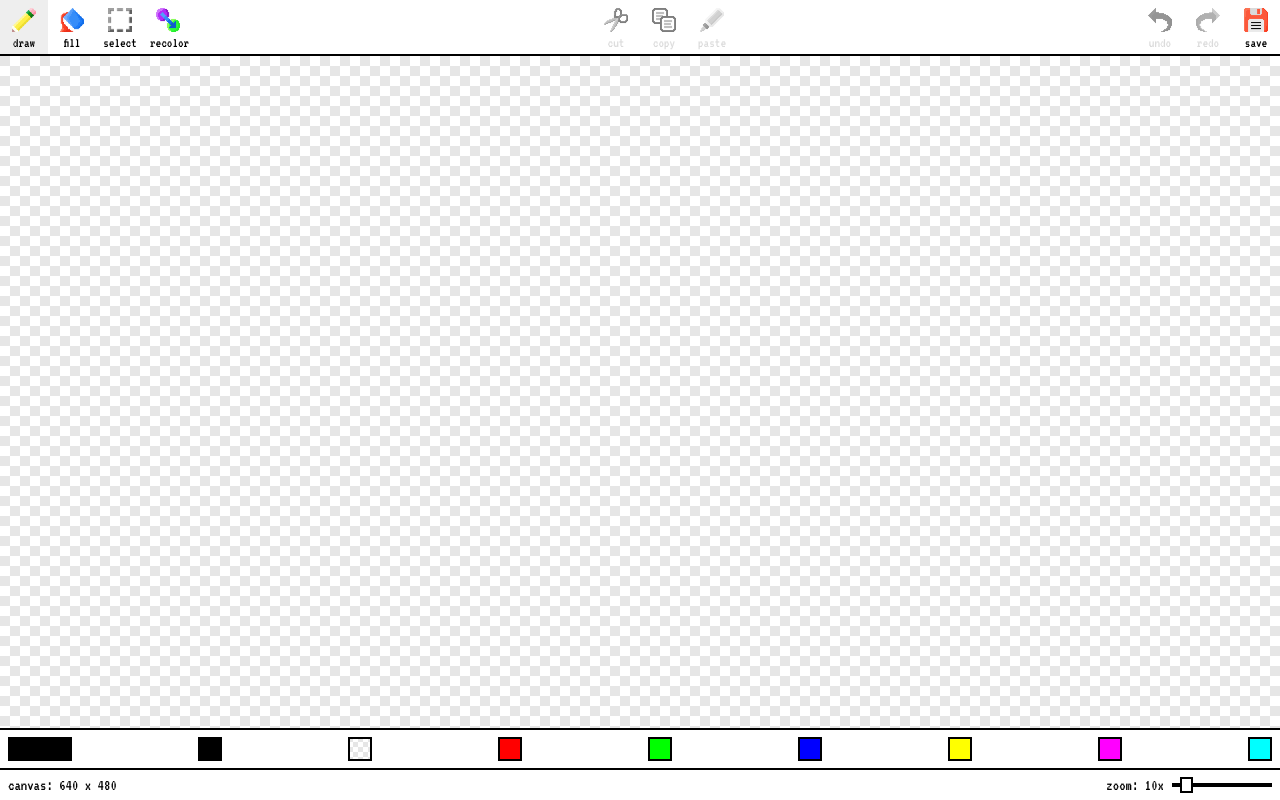
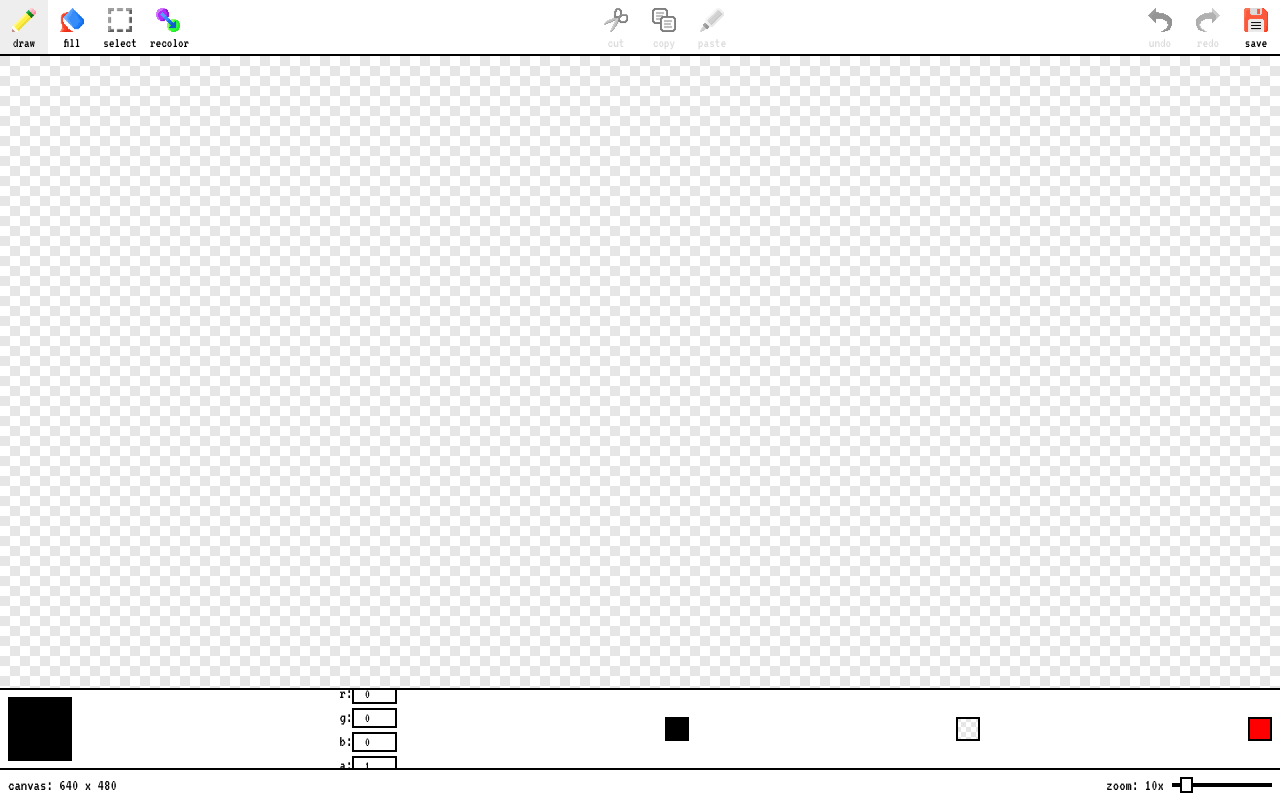
Before and after one commit to reid47/redraw, a React (Create React App) app: page / in a window 1280 px wide. Built offline with nearby package versions, Linux system fonts and the light colour scheme.

Commit message:
Working on color editor/picker

```diff
--- a/src/components/App.js
+++ b/src/components/App.js
@@ -8,6 +8,7 @@ import { pushUndo, doUndo, doRedo, canUndo, canRedo } from '../history';
 import { setClipboardData, getClipboardData } from '../clipboard';
 import { toSVG } from '../canvas-helpers';
 import { saveCanvasData, loadCanvasData } from '../storage';
+import { fromRGBA } from '../rgba';
 import * as tools from '../tools';
 const noop = () => null;
 
@@ -17,16 +18,11 @@ export class App extends React.Component {
 
     this.state = {
       mode: 'draw',
-      currentColor: 'rgba(0, 0, 0, 1)',
+      currentColor: { r: 0, g: 0, b: 0, a: 1 },
       colorPalette: [
-        'rgba(0,0,0,1)',
-        'rgba(0,0,0,0)',
-        'rgba(255,0,0,1)',
-        'rgba(0,255,0,1)',
-        'rgba(0,0,255,1)',
-        'rgba(255,255,0,1)',
-        'rgba(255,0,255,1)',
-        'rgba(0,255,255,1)'
+        { r: 0, g: 0, b: 0, a: 1 },
+        { r: 0, g: 0, b: 0, a: 0 },
+        { r: 255, g: 0, b: 0, a: 1 }
       ],
       pixelSize: 10,
       canvasWidth: 640,
@@ -61,7 +57,7 @@ export class App extends React.Component {
   }
 
   changeCurrentColor = newColor => {
-    this.ctx.fillStyle = newColor;
+    this.ctx.fillStyle = fromRGBA(newColor);
     this.setState({ currentColor: newColor });
   }
 
@@ -190,6 +186,7 @@ export class App extends React.Component {
           onDrawStart: (tools[mode].onDrawStart || noop).bind(this),
           onDrawMove: (tools[mode].onDrawMove || noop).bind(this),
           onDrawEnd: (tools[mode].onDrawEnd || noop).bind(this),
+          forceUpdate: () => this.forceUpdate()
         }}/>
 
         <ColorBar {...{
--- a/src/components/Canvas.js
+++ b/src/components/Canvas.js
@@ -10,24 +10,25 @@ export class Canvas extends React.Component {
   }
 
   handleDrawStart = evt => {
-    const { pixelSize } = this.props;
+    const { pixelSize, forceUpdate } = this.props;
     const rect = this.canvas.getBoundingClientRect();
     const x = Math.floor((evt.clientX - rect.left) / pixelSize);
     const y = Math.floor((evt.clientY - rect.top) / pixelSize);
-    this.props.onDrawStart({ evt, ctx: this.ctx, x, y, ghostCtx: this.ghostCtx });
+    this.props.onDrawStart({ evt, ctx: this.ctx, x, y, ghostCtx: this.ghostCtx, forceUpdate });
   }
 
   handleDrawMove = evt => {
-    const { pixelSize } = this.props;
+    const { pixelSize, forceUpdate } = this.props;
     const rect = this.canvas.getBoundingClientRect();
     const x = Math.floor((evt.clientX - rect.left) / pixelSize);
     const y = Math.floor((evt.clientY - rect.top) / pixelSize);
     this.props.updateMousePosition(x, y);
-    this.props.onDrawMove({ evt, ctx: this.ctx, x, y, ghostCtx: this.ghostCtx });
+    this.props.onDrawMove({ evt, ctx: this.ctx, x, y, ghostCtx: this.ghostCtx, forceUpdate });
   }
 
   handleDrawEnd = evt => {
-    this.props.onDrawEnd({ evt, ctx: this.ctx, ghostCtx: this.ghostCtx });
+    const { forceUpdate } = this.props;
+    this.props.onDrawEnd({ evt, ctx: this.ctx, ghostCtx: this.ghostCtx, forceUpdate });
   }
 
   render() {
--- a/src/components/ColorBar.js
+++ b/src/components/ColorBar.js
@@ -1,4 +1,5 @@
 import React from 'react';
+import { fromRGBA } from '../rgba';
 
 export const ColorBar = ({
   currentColor,
@@ -8,7 +9,58 @@ export const ColorBar = ({
   return <div className="ColorBar">
     <div className="ColorBar-current-color-bg">
       <div className="ColorBar-current-color"
-        style={{ backgroundColor: currentColor }} />
+        style={{ backgroundColor: fromRGBA(currentColor) }} />
+    </div>
+
+    <div className="ColorBar-color-editor">
+      <div>
+        <label htmlFor="ColorBar-color-editor-r">r:</label>
+        <input id="ColorBar-color-editor-r"
+          type="number" min="0" max="255"
+          value={currentColor.r}
+          onChange={evt => changeCurrentColor({
+            r: evt.target.valueAsNumber,
+            g: currentColor.g,
+            b: currentColor.b,
+            a: currentColor.a
+          })}/>
+      </div>
+      <div>
+        <label htmlFor="ColorBar-color-editor-g">g:</label>
+        <input id="ColorBar-color-editor-g"
+          type="number" min="0" max="255"
+          value={currentColor.g}
+          onChange={evt => changeCurrentColor({
+            r: currentColor.r,
+            g: evt.target.valueAsNumber,
+            b: currentColor.b,
+            a: currentColor.a
+          })}/>
+      </div>
+      <div>
+        <label htmlFor="ColorBar-color-editor-b">b:</label>
+        <input id="ColorBar-color-editor-b"
+          type="number" min="0" max="255"
+          value={currentColor.b}
+          onChange={evt => changeCurrentColor({
+            r: currentColor.r,
+            g: currentColor.g,
+            b: evt.target.valueAsNumber,
+            a: currentColor.a
+          })}/>
+      </div>
+      <div>
+        <label htmlFor="ColorBar-color-editor-a">a:</label>
+        <input id="ColorBar-color-editor-a"
+          type="number" min="0" max="1" step="0.1"
+          value={currentColor.a}
+          onChange={evt => changeCurrentColor({
+            r: currentColor.r,
+            g: currentColor.g,
+            b: currentColor.b,
+            a: evt.target.valueAsNumber
+          })}/>
+      </div>
     </div>
 
     {colorPalette.map((color, i) => {
@@ -16,7 +68,7 @@ export const ColorBar = ({
         className="ColorBar-color-button-bg">
         <button type="button"
           className="ColorBar-color-button"
-          style={{ backgroundColor: color }}
+          style={{ backgroundColor: fromRGBA(color) }}
           onClick={() => changeCurrentColor(color)} />
       </div>
     })}
--- a/src/to-rgba.js
+++ b/src/rgba.js
@@ -28,3 +28,10 @@ export const toRGBA = colorString => {
   // 1x1 rectangle and return that.
   return [...ctx.getImageData(0, 0, 1, 1).data];
 };
+
+/**
+ * Given an object representation of a color (e.g.
+ * {r: 1, g: 1, b: 1, a: 1}), convert it into a string.
+ */
+export const fromRGBA = ({r, g, b, a}) =>
+  `rgba(${r}, ${g}, ${b}, ${a})`;
--- a/src/stylesheets/_ColorBar.scss
+++ b/src/stylesheets/_ColorBar.scss
@@ -1,6 +1,6 @@
 .ColorBar {
   flex: 0 0 auto;
-  height: $unit * 5;
+  height: $unit * 10;
   background-color: #fff;
   line-height: $unit * 3;
   padding-left: $unit;
@@ -17,12 +17,12 @@
   background-size: 10px 10px;
   background-position: 0 0, 5px 5px;
   width: $unit * 8;
-  height: $unit * 3;
+  height: $unit * 8;
 }
 
 .ColorBar-current-color {
   width: $unit * 8;
-  height: $unit * 3;
+  height: $unit * 8;
   border: 2px solid black;
 }
 
@@ -40,3 +40,12 @@
   height: $unit * 3;
   border: 2px solid black;
 }
+
+.ColorBar-color-editor {
+  input {
+    background: transparent;
+    border: 2px solid black;
+    font-family: inherit;
+    text-align: center;
+  }
+}
--- a/src/tools/fill.js
+++ b/src/tools/fill.js
@@ -1,9 +1,9 @@
 import { pushUndo } from '../history';
-import { toRGBA } from '../to-rgba';
+import { toRGBA } from '../rgba';
 import { saveCanvasData } from '../storage';
 
 export const fill = {
-  onDrawStart({ctx, x, y}) {
+  onDrawStart({ctx, x, y, forceUpdate}) {
     const [r0, g0, b0, a0] = toRGBA(ctx.fillStyle);
     const [r1, g1, b1, a1] = ctx.getImageData(x, y, 1, 1).data;
 
@@ -12,7 +12,7 @@ export const fill = {
       return;
     }
 
-    pushUndo(ctx, this.forceUpdate());
+    pushUndo(ctx, forceUpdate);
 
     const imageData = ctx.getImageData(0, 0, ctx.canvas.width, ctx.canvas.height);
     const w = imageData.width;
--- a/src/tools/recolor.js
+++ b/src/tools/recolor.js
@@ -1,12 +1,12 @@
 import { pushUndo } from '../history';
-import { toRGBA } from '../to-rgba';
+import { toRGBA } from '../rgba';
 
 export const recolor = {
-  onDrawStart({ctx, x, y}) {
+  onDrawStart({ctx, x, y, forceUpdate}) {
     const [r0, g0, b0, a0] = toRGBA(ctx.fillStyle);
     const [r1, g1, b1, a1] = ctx.getImageData(x, y, 1, 1).data;
 
-    pushUndo(ctx, this.forceUpdate);
+    pushUndo(ctx, forceUpdate);
 
     const imageData = ctx.getImageData(0, 0, ctx.canvas.width, ctx.canvas.height);
 
```
Also changed, not shown: public/assets/eyedropper.png (added), 1 other file (tests, documents, lock files or other folders).
